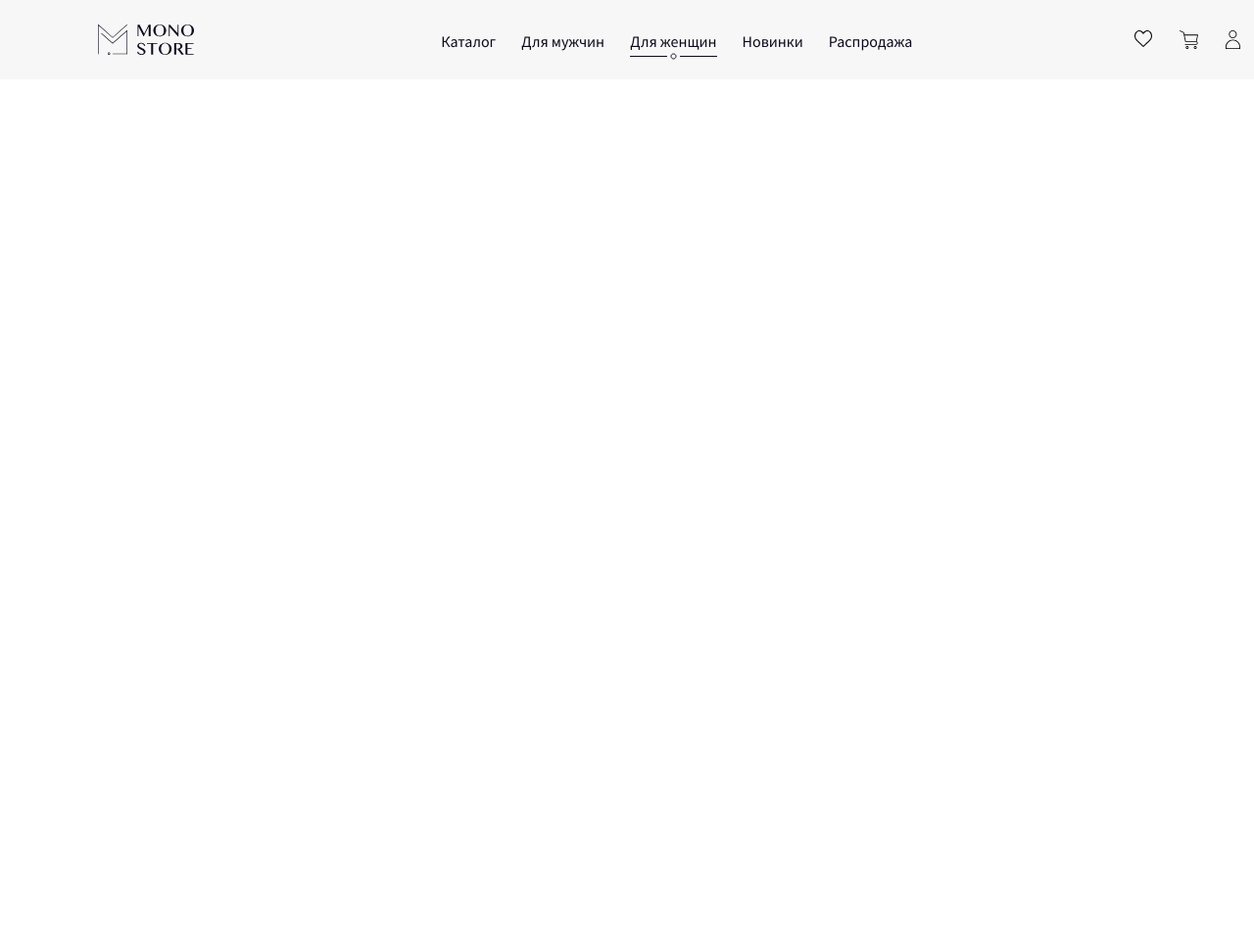
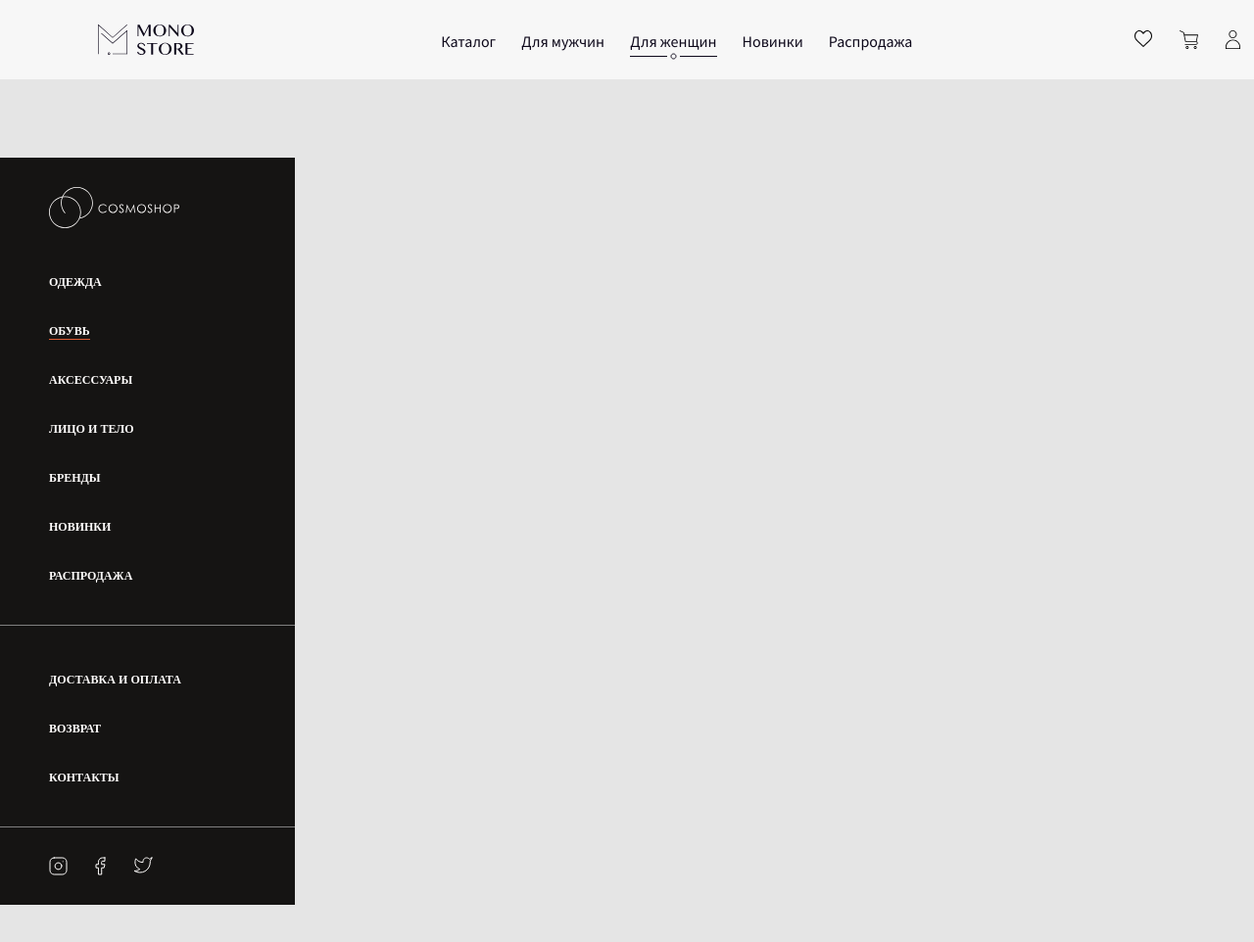
Before and after one commit to totoshka19/Mono-Store, a plain HTML site: page Mono Store/index.html in a window 1280 px wide. Shown: the top 962 px of the page at 98% size. Before the commit the page ends 800 px from the top, so only its background shows below. Drawn offline with nearby package versions, Linux system fonts and the light colour scheme.

Commit message:
Created a siderbar

```diff
--- a/Mono Store/css/style.css
+++ b/Mono Store/css/style.css
@@ -59,7 +59,7 @@ h1,h2,h3,h4,h5,h6{font-size: inherit;font-weight: 400;}
     font-size: 16px;
 }
 
-.logo {
+.header__logo {
     max-height: 40px;
 }
 
@@ -67,7 +67,7 @@ h1,h2,h3,h4,h5,h6{font-size: inherit;font-weight: 400;}
 
 } */
 
-ul.nav__list {
+.nav__list {
     display: flex;
     justify-content: space-between;
     align-items: center;
@@ -112,3 +112,64 @@ ul.nav__list {
     padding: 0px;
 }
 /* <!-- Header end --> */
+
+/* <!-- Conteiner start --> */
+.conteiner {
+    display: flex;
+    width: 1366px;
+    margin: 0 auto;
+    padding: 80px 0;
+}
+
+.siderbar-wrapper {
+    background: #151413;
+    font-family: 'Nunito';
+    text-transform: uppercase;
+    font-weight: 600;
+    font-size: 12px;
+    width: 22%;
+}
+
+/* .siderbar {
+    background: #151413;
+    font-family: 'Nunito';
+    text-transform: uppercase;
+    font-weight: 600;
+    font-size: 12px;
+    width: 22%;
+} */
+
+.siderbar-logo {
+margin: 30px 0 0 50px;
+}
+
+.siderbar__block {
+    padding: 30px 0 25px 50px;
+    border-bottom: 1px solid gray;
+}
+
+.siderbar__list-item {
+    line-height: 50px;
+}
+
+.siderbar__link {
+    color: #FFFDFC;
+}
+
+.siderbar__link-active {
+    border-bottom: 1px solid #DC5B34;
+}
+
+.siderbar__link:hover {
+    border-bottom: 1px solid #DC5B34;
+}
+
+.social {
+    margin: 30px 50px;
+}
+
+.social__item {
+    margin-right: 25px;
+}
+
+/* <!-- Conteiner end --> */
--- a/Mono Store/index.html
+++ b/Mono Store/index.html
@@ -21,7 +21,7 @@
 
         <!-- Header start -->
         <header class="header-block">
-            <img class="logo" src="img/Logotype.svg" alt="logotype">
+            <img class="header__logo" src="img/Logotype.svg" alt="logotype">
             <nav class="nav">
                 <ul class="nav__list">
                     <li class="nav__list-item">
@@ -54,6 +54,71 @@
         </header>
         <!-- Header end -->
 
+        <!-- Conteiner start -->
+        <section class="conteiner">
+            <div class="siderbar-wrapper">
+                <aside class="siderbar">
+                    <img class="siderbar-logo" src="img/logotype2.svg" alt="logotype">
+                    <div class="siderbar__block">
+                        <ul class="siderbar__list">
+                            <li class="siderbar__list-item">
+                                <a href="#" class="siderbar__link">Одежда</a>
+                            </li>
+                            <li class="siderbar__list-item">
+                                <a href="#" class="siderbar__link siderbar__link-active">Обувь</a>
+                            </li>
+                            <li class="siderbar__list-item">
+                                <a href="#" class="siderbar__link">Аксессуары</a>
+                            </li>
+                            <li class="siderbar__list-item">
+                                <a href="#" class="siderbar__link">Лицо и тело</a>
+                            </li>
+                            <li class="siderbar__list-item">
+                                <a href="#" class="siderbar__link">Бренды</a>
+                            </li>
+                            <li class="siderbar__list-item">
+                                <a href="#" class="siderbar__link">Новинки</a>
+                            </li>
+                            <li class="siderbar__list-item">
+                                <a href="#" class="siderbar__link">Распродажа</a>
+                            </li>
+                        </ul>
+                    </div>
+                    <div class="siderbar__block">
+                        <ul class="siderbar__list">
+                            <li class="siderbar__list-item">
+                                <a href="#" class="siderbar__link">Доставка и оплата</a>
+                            </li>
+                            <li class="siderbar__list-item">
+                                <a href="#" class="siderbar__link">Возврат</a>
+                            </li>
+                            <li class="siderbar__list-item">
+                                <a href="#" class="siderbar__link">Контакты</a>
+                            </li>
+                        </ul>
+                    </div>
+                    <div class="social">
+                        <a class="social__item" href="https://www.instagram.com/" target="_blank">
+                            <img src="img/instagram.svg" alt="instagram">
+                        </a>
+                        <a class="social__item" href="https://www.facebook.com/" target="_blank">
+                            <img src="img/facebook.svg" alt="facebook">
+                        </a>
+                        <a class="social__item" href="https://twitter.com/?lang=en" target="_blank">
+                            <img src="img/twitter.svg" alt="twitter">
+                        </a>
+                    </div>
+                </aside>
+            </div>
+            <!-- siderbar-wrapper end -->
+
+            <main class="content">
+
+
+            </main>
+
+        </section>
+        <!-- Conteiner end -->
 
     </div>
 
```
Also changed, not shown: Mono Store/img/Line.svg (added), Mono Store/img/facebook.svg (added), Mono Store/img/instagram.svg (added), Mono Store/img/logotype2.svg (added), Mono Store/img/twitter.svg (added).
